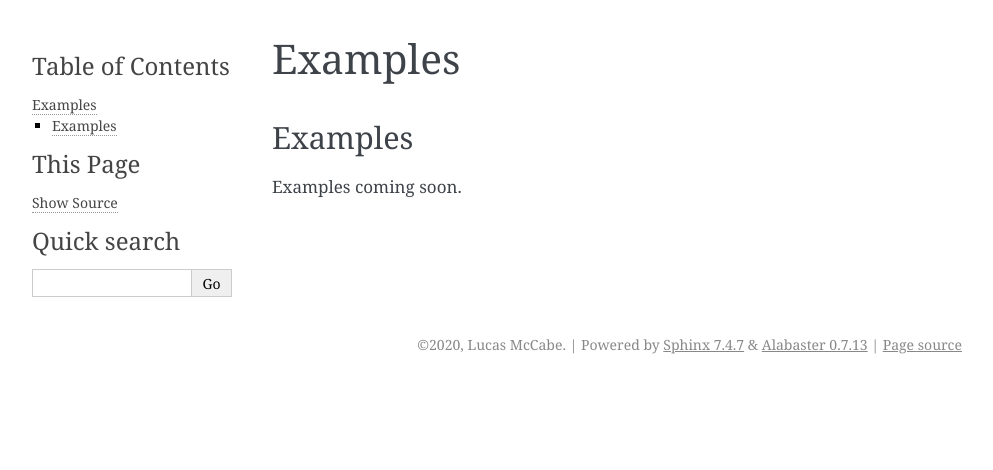
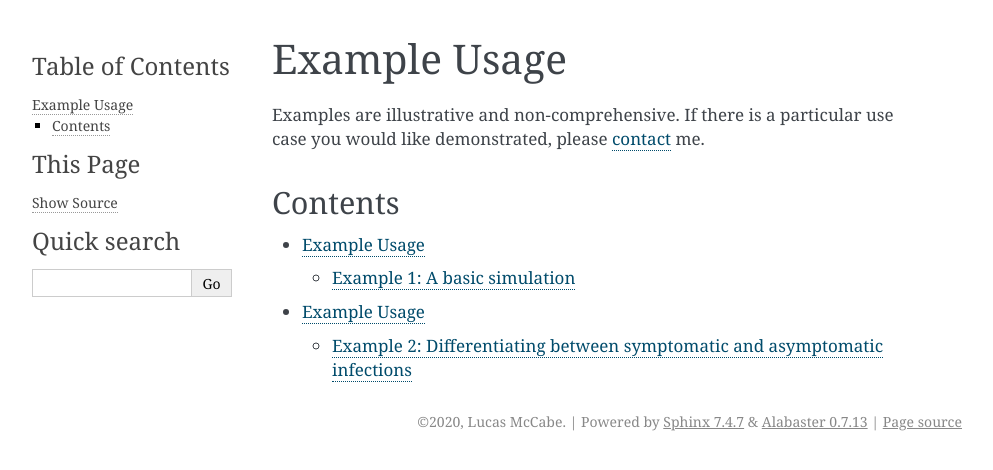
Before and after one commit to lucasmccabe/contagion, a Sphinx documentation site: the page built from docs/examples.rst, in a window 1280 px wide. Shown: the top 470 px of the page, without its empty margins (148-1141 px from the left). Built offline with Sphinx 7.4.7, drawn with Linux system fonts in a browser that asks for light colours.

Commit message:
Added examples to documentation

```diff
--- a/docs/examples.rst
+++ b/docs/examples.rst
@@ -1,8 +1,19 @@
-============
-Examples
-============
+=============
+Example Usage
+=============
 
-Examples
---------
 
-Examples coming soon.
+Examples are illustrative and non-comprehensive. If there is a particular use case you would like demonstrated, please contact_ me.
+
+
+Contents
+-----------------
+
+.. toctree::
+   :maxdepth: 3
+
+   examples_ex1
+   examples_ex2
+
+
+.. _contact: https://github.com/lucasmccabe/contagion#contact
--- /dev/null
+++ b/docs/examples_ex2.rst
@@ -0,0 +1,28 @@
+=============
+Example Usage
+=============
+
+
+
+Example 2: Differentiating between symptomatic and asymptomatic infections
+__________________________________________________________________________
+
+
+.. code-block:: python
+
+    import networkx
+    from contagion import contagion
+
+    G = networkx.barabasi_albert_graph(1000, 25)
+    network = contagion.ContactNetwork(G, fraction_infected = 0.01)
+
+    sim = contagion.Contagion(
+        network = network,
+        beta = 0.2,
+        gamma = 0.1,
+        track_symptomatic = True,
+        psi = 0.2)
+    sim.plot_simulation(steps = 100)
+
+
+.. image:: /_static/ex2.png
```
Also changed, not shown: README.md (+12 -9 lines), docs/apiref.rst (+16 -4 lines), docs/apiref_ContactNetwork.rst (+1 -6 lines), docs/apiref_Contagion.rst (+1 -6 lines), docs/examples_ex1.rst (added, +26 -0 lines), docs/index.rst (+8 -5 lines), docs/installation.rst (+6 -2 lines), docs/_static/ex1.png (added), docs/_static/ex2.png (added).
